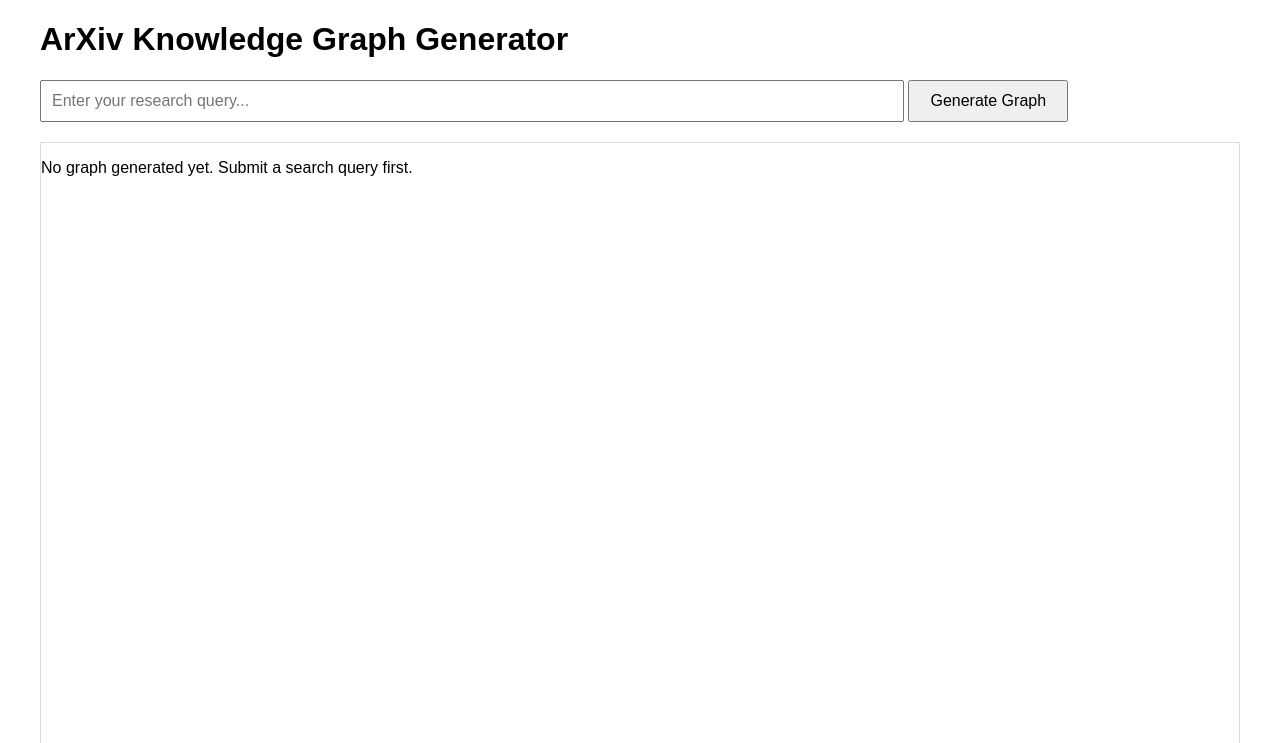
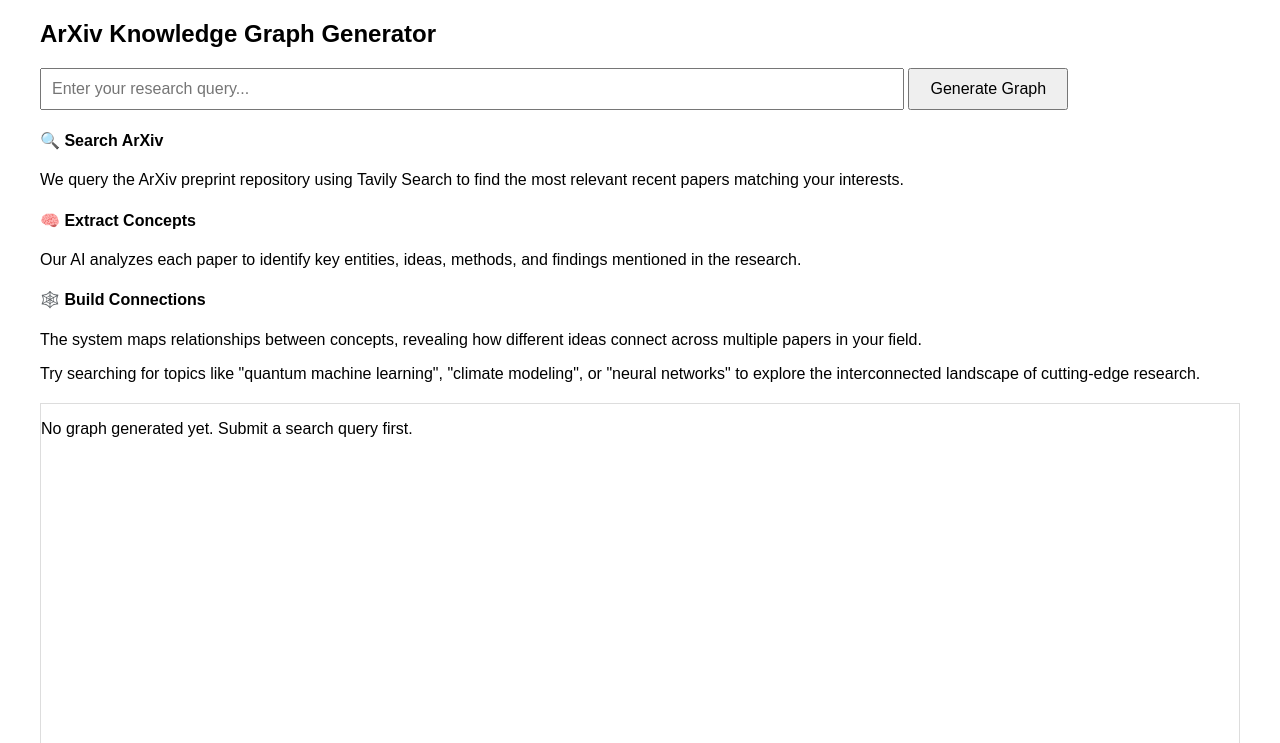
Before and after one commit to jwenture/tavily_knowledge, a FastAPI app: template templates/index.html in a window 1280 px wide. Shown: the top 743 px of the page. Run offline with FastAPI, Linux system fonts and the light colour scheme; the template is opened without the code that fills it, so the values that code supplies are empty.

Commit message:
template update

```diff
--- a/templates/index.html
+++ b/templates/index.html
@@ -22,7 +22,7 @@
 </head>
 <body>
     <div class="container">
-        <h1>ArXiv Knowledge Graph Generator</h1>
+        <h2>ArXiv Knowledge Graph Generator</h2>
 
         <form class="search-box" id="searchForm">
             <input type="text" id="query" name="query" placeholder="Enter your research query..." required>
@@ -30,7 +30,24 @@
         </form>
 
         <div id="status"></div>
+        <div class="process-steps">
+    <div class="step">
+        <h4>🔍 Search ArXiv</h4>
+        <p>We query the ArXiv preprint repository using Tavily Search to find the most relevant recent papers matching your interests.</p>
+    </div>
 
+    <div class="step">
+        <h4>🧠 Extract Concepts</h4>
+        <p>Our AI analyzes each paper to identify key entities, ideas, methods, and findings mentioned in the research.</p>
+    </div>
+
+    <div class="step">
+        <h4>🕸️ Build Connections</h4>
+        <p>The system maps relationships between concepts, revealing how different ideas connect across multiple papers in your field.</p>
+    </div>
+</div>
+
+<p class="tip">Try searching for topics like "quantum machine learning", "climate modeling", or "neural networks" to explore the interconnected landscape of cutting-edge research.</p>
         <div id="graph-container">
             {% if has_graph %}
                 <iframe src="/graph" width="100%" height="600px" frameborder="0"></iframe>
```
